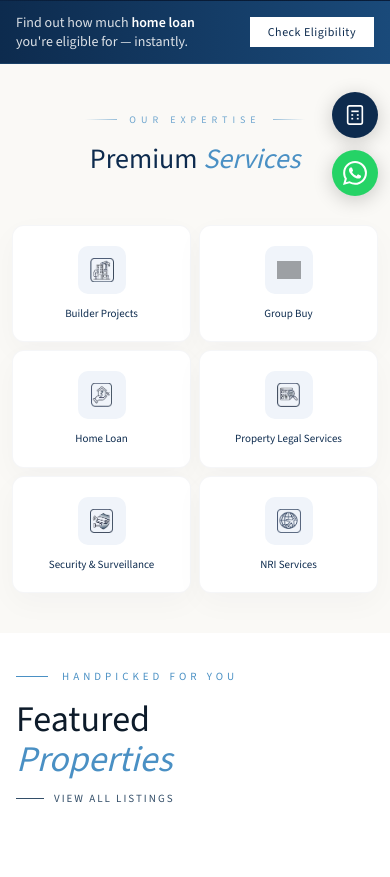
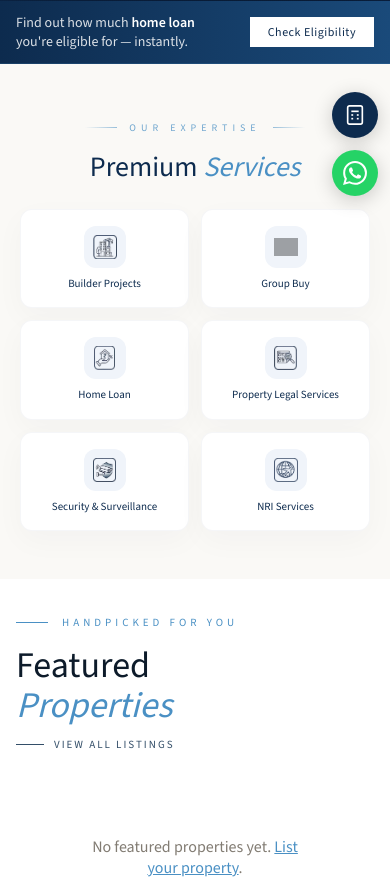
Before and after one commit to RajeshRamadas/homexo, a Django app: template templates/pages/home.html in a window 390 px wide. Shown: the part 628-1505 px from the top of the page. Run offline with Django 5.2, Linux system fonts and the light colour scheme; the template is opened without the code that fills it, so the values that code supplies are empty; grey boxes are pictures that could not be loaded.

Commit message:
Update home.html

```diff
--- a/templates/pages/home.html
+++ b/templates/pages/home.html
@@ -363,11 +363,11 @@
   /* ═══ SERVICES SECTION ═══ */
   .services-section-wrapper {
     background: #FAF9F6;
-    padding: 80px 0;
+    padding: 52px 0;
   }
   .services-header {
     text-align: center;
-    margin-bottom: 48px;
+    margin-bottom: 24px;
   }
   .services-eyebrow {
     display:inline-flex;align-items:center;gap:12px;
@@ -407,9 +407,9 @@
     display: flex;
     flex-direction: column;
     align-items: center;
-    gap: 20px;
+    gap: 12px;
     text-decoration: none;
-    padding: 36px 20px;
+    padding: 24px 20px;
     background: #FFFFFF;
     border-radius: 16px;
     border: 1px solid rgba(13,43,78,.04);
@@ -424,7 +424,7 @@
     opacity: 0; transition: opacity .4s ease;
   }
   .service-icon {
-    width: 72px; height: 72px;
+    width: 64px; height: 64px;
     background: #F0F4FA;
     border-radius: 16px;
     display: flex; align-items: center; justify-content: center;
@@ -433,7 +433,7 @@
     overflow: hidden;
   }
   .service-icon img {
-    width: 64px; height: 64px;
+    width: 44px; height: 44px;
     object-fit: contain;
     opacity: 0.9;
     transition: all .4s cubic-bezier(.23,1,.32,1);
@@ -721,12 +721,10 @@
     .search-btn-row{padding:12px 14px;}
     .popular-cities{gap:6px;}
     .city-chip{font-size:11px;padding:5px 12px;}
-    .services-section-wrapper{padding:40px 0;}
-    .services-strip{gap:8px;padding:0 12px;}
-    .service-item-card{padding:20px 12px;gap:12px;}
-    .service-icon{width:48px;height:48px;border-radius:10px;}
-    .service-icon img{width:24px;height:24px;}
     .service-label{font-size:11px;}
+    .service-item-card{padding: 16px 8px; gap: 8px;}
+    .service-icon{width: 42px; height: 42px;}
+    .service-icon img{width: 24px; height: 24px;}
     .news-section{padding:24px 12px;}
     .news-header{gap:10px;}
     .news-see-all{font-size:11px;padding:6px 12px;}
```
